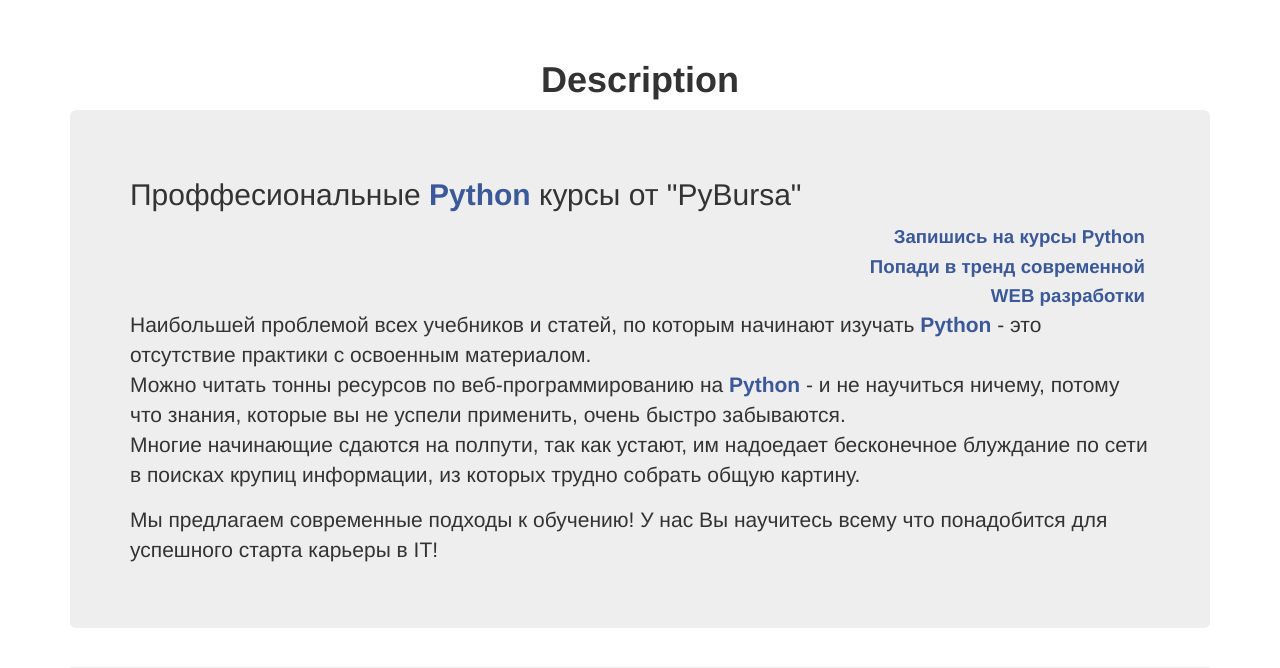
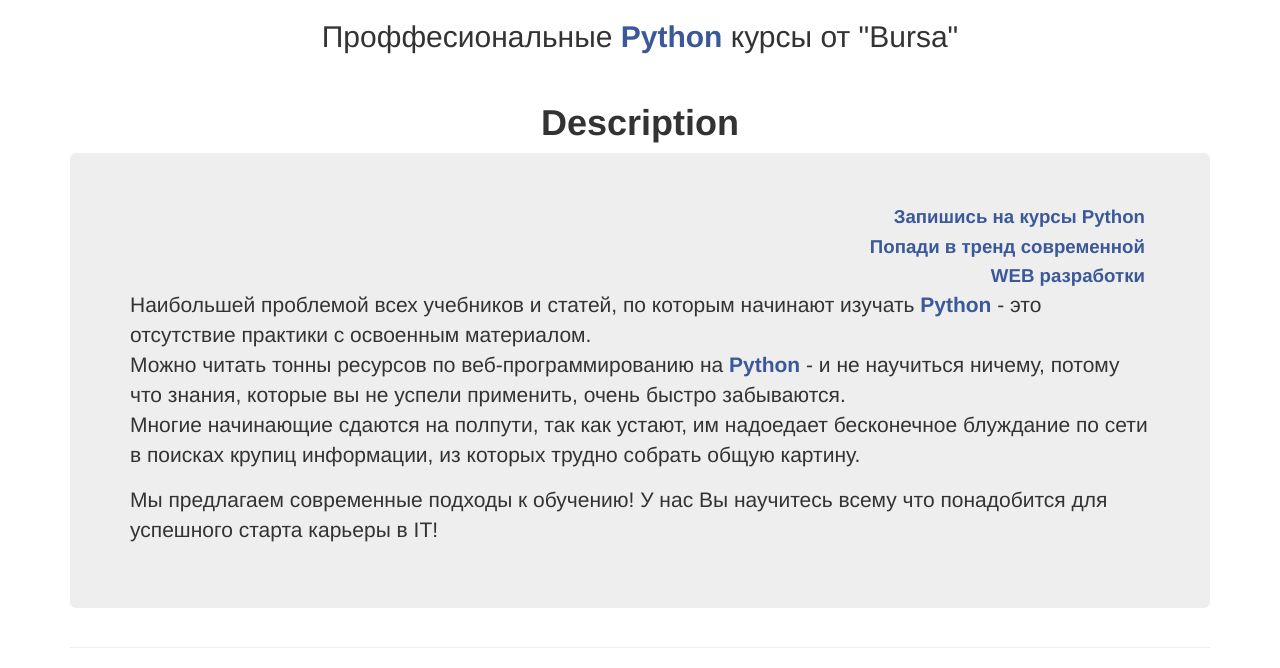
Before and after one commit to vovadoma/ooniversity_django_courses_03, a Python web app: template templates/index.html in a window 1280 px wide. Shown: the part 114-782 px from the top of the page. Run offline with Jinja, Linux system fonts and the light colour scheme; the template is opened without the code that fills it, so the values that code supplies are empty; some libraries are stand-ins or nearby versions.

Commit message:
Add files

```diff
--- a/static/css/style.css
+++ b/static/css/style.css
@@ -1,3 +1,6 @@
+.top{
+	text-align: center;
+}
 
 .logo{
 	width: 5%;
--- a/templates/index.html
+++ b/templates/index.html
@@ -35,11 +35,12 @@
         </div>
       </div>
     </nav>
+    <h2 class="top">Проффесиональные <span class="py">Python</span> курсы от "Bursa"</h2>
     <div class="container">
       <div class="page-header">
         <h1 class="descr">Description</h1>
         <div class="jumbotron">
-          <h2>Проффесиональные <span class="py">Python</span> курсы от "PyBursa"</h2>
+
           <div class="diviz1">Запишись на курсы <span class="py">Python</span></div>
           <div class="diviz2">Попади в тренд современной</div>
           <div class="diviz3">WEB разработки</div>
```
